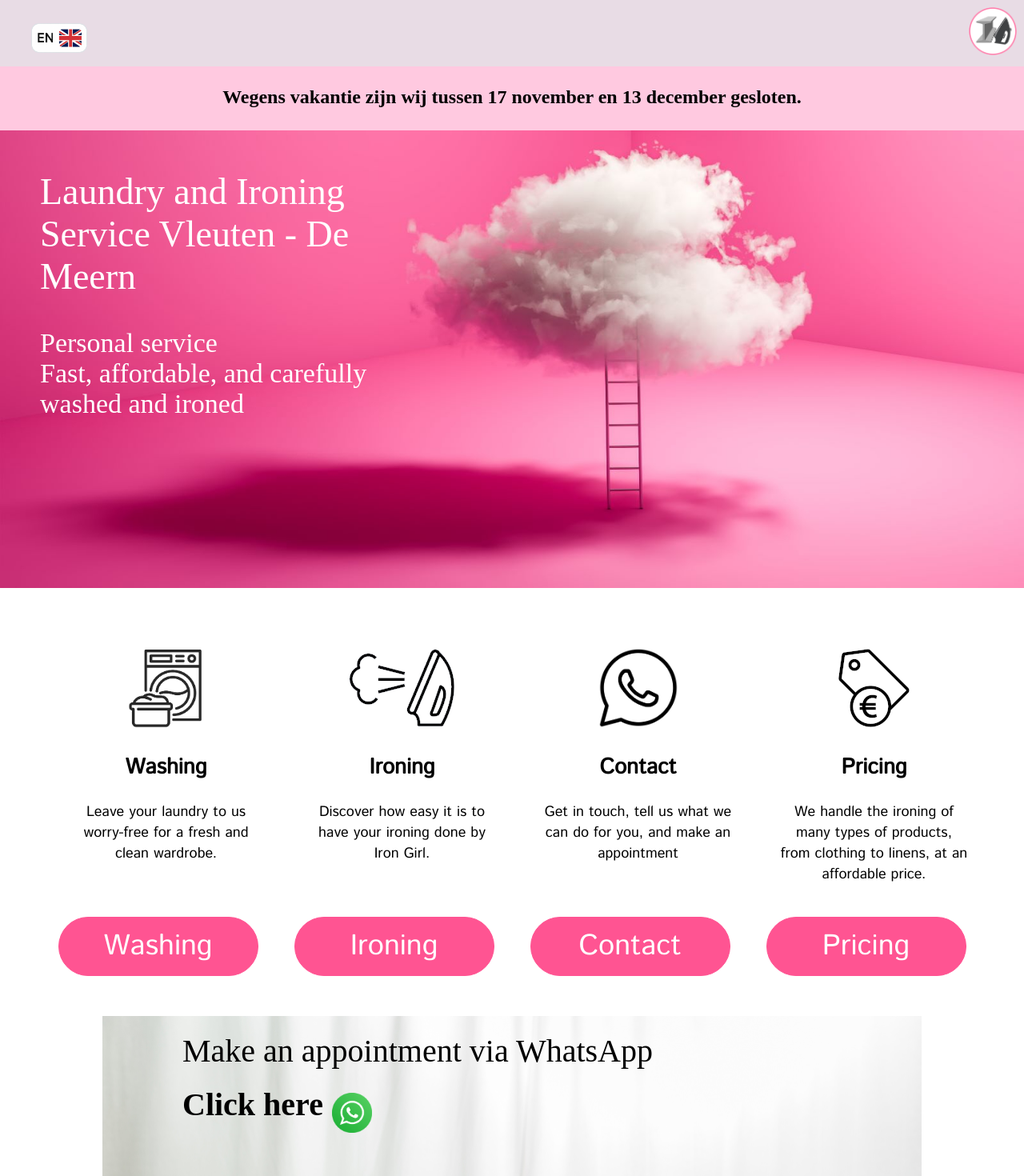
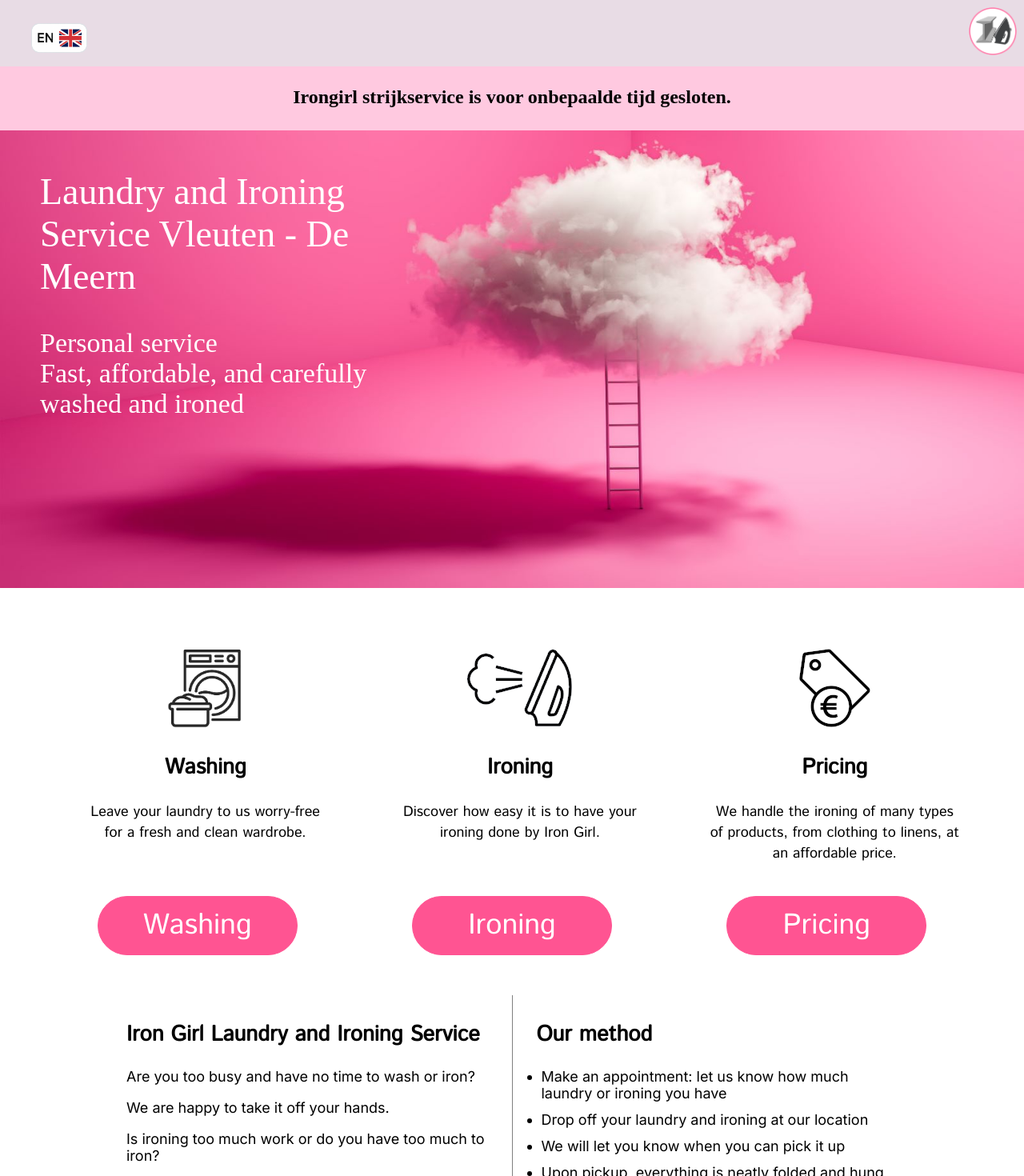
Before and after one commit to clearblocks/irongirl, a React (Create React App) app: page / in a window 1280 px wide. Shown: the top 1470 px of the page at 80% size. Built offline with nearby package versions, Linux system fonts and the light colour scheme; a web font is replaced by a local one.

Commit message:
indefinite closure

```diff
--- a/package.json
+++ b/package.json
@@ -1,6 +1,6 @@
 {
   "name": "irongirl",
-  "version": "2.67",
+  "version": "2.68",
   "private": true,
   "dependencies": {
     "@aws-crypto/sha256-browser": "~5.2",
--- a/src/WebApp.tsx
+++ b/src/WebApp.tsx
@@ -29,10 +29,10 @@ export function WebApp() {
     <Hero/>
     <Services refs={refs} serviceOnClick={serviceOnClick}/>
     <SocialProof/>
-    <CallToActionWhatsApp ref={refs.contactRef}/>
+    {/*<CallToActionWhatsApp ref={refs.contactRef}/>*/}
     <AboutUs washingRef={refs.washingRef} ironingRef={refs.ironingRef}/>
-    <CallToActionPhone/>
-    <Contact/>
+    {/*<CallToActionPhone/>*/}
+    {/*<Contact/>*/}
     <ImageDiv src={TwoMachines} alt={"washing machine and dryer"}/>
     <Pricing ref={refs.pricesRef}/>
     <ImageDiv src={TableBasket} alt={"washing table"}/>
--- a/src/components/organisms/Footer.tsx
+++ b/src/components/organisms/Footer.tsx
@@ -3,6 +3,6 @@ import {GoogleMapsLink} from "../atoms/GoogleMapsLink";
 
 export const Footer = () => (
   <footer>
-    <div className={"footer-container"}><span>&copy;	Copyright 2025 irongirl.nl</span><span>Paddenstoelenlaan 15, 3451 PZ Vleuten</span><GoogleMapsLink /></div>
+    <div className={"footer-container"}><span>&copy;	Copyright 2025 irongirl.nl</span></div>
   </footer>
 );
--- a/src/components/organisms/Services.tsx
+++ b/src/components/organisms/Services.tsx
@@ -29,13 +29,15 @@ function createServices(translate: (lang: string) => string, {washingRef, ironin
     text:  translate('services.ironing'),
     buttonLabel:  translate('general.ironing'),
     ref: ironingRef
-  }, {
-    iconType: IconType.WhatsApp,
-    title: translate('general.contact'),
-    text: translate('services.contact'),
-    buttonLabel: translate('general.contact'),
-    ref: contactRef
-  }, {
+  },
+  //   {
+  //   iconType: IconType.WhatsApp,
+  //   title: translate('general.contact'),
+  //   text: translate('services.contact'),
+  //   buttonLabel: translate('general.contact'),
+  //   ref: contactRef
+  // },
+    {
     iconType: IconType.Price,
     title: translate('general.pricing'),
     text: translate('services.pricing'),
--- a/src/components/organisms/TemporaryClosure.tsx
+++ b/src/components/organisms/TemporaryClosure.tsx
@@ -28,6 +28,6 @@ export const TemporaryClosure = () => {
 
   return (
     <div ref={closureRef} className={`temp-close ${isFixed ? 'fixed' : ''}`}>
-      <h3>Wegens vakantie zijn wij tussen 17 november en 13 december gesloten.</h3>
+      <h3>Irongirl strijkservice is voor onbepaalde tijd gesloten.</h3>
     </div>)
 };
```
